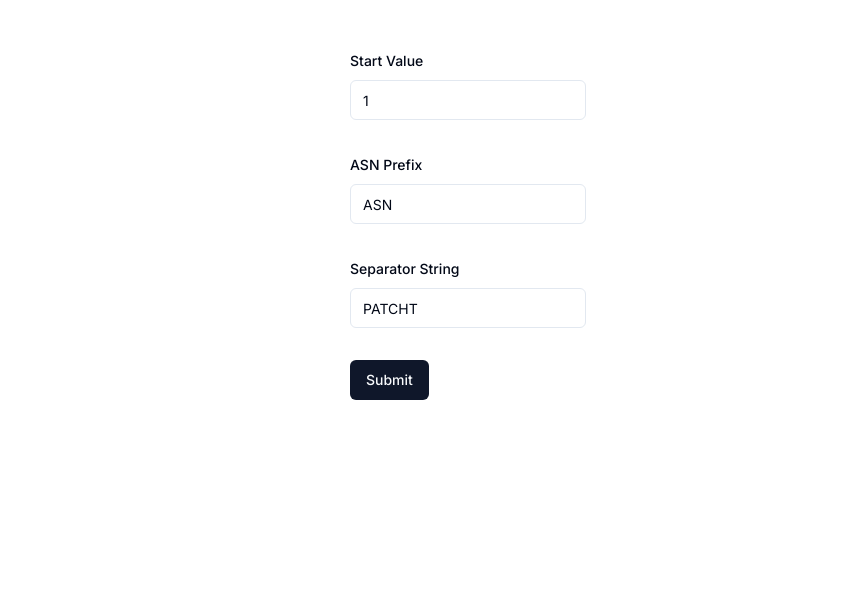
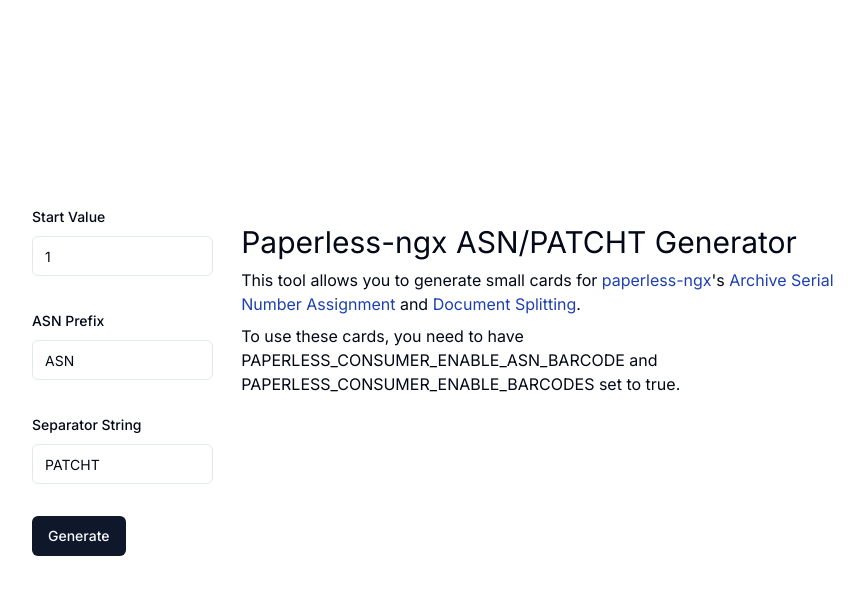
Before and after one commit to Triserden/paperfulasn, a Next.js app: page / in a window 1280 px wide. Shown: the top 594 px of the page, without its empty margins (172-1036 px from the left). Built offline with nearby package versions, Linux system fonts and the light colour scheme.

Commit message:
feat: added description text and polished looks

```diff
--- a/src/app/globals.css
+++ b/src/app/globals.css
@@ -89,4 +89,7 @@
   body {
     @apply bg-background text-foreground;
   }
+  a {
+    @apply text-blue-800
+  }
 }
--- a/src/app/page.tsx
+++ b/src/app/page.tsx
@@ -64,11 +64,12 @@
   }
 
   return (
-    <main className="flex min-h-screen flex-col items-center justify-between p-12 w-full">
+    <main className="flex min-h-screen flex-col items-center justify-center p-12 w-full ">
       {/* Input fields */}
-      <div className="print:hidden">
+      <div className="print:hidden w-3/4 align-middle ">
+        <div className="flex flex-row">
           <Form {...form}>
-          <form onSubmit={form.handleSubmit(onSubmit)} className="space-y-8">
+            <form onSubmit={form.handleSubmit(onSubmit)} className="space-y-8 mx-2">
             <FormField
               name={"startValue"}
               control={form.control}
@@ -108,15 +109,31 @@
                 </FormItem>
               )}
              />
-            <Button type="submit"> Submit</Button>
+            <Button type="submit">Generate</Button>
         </form>
           </Form>
+          <div className="p-5 w-full">
+            <h1 className="text-3xl mb-2">Paperless-ngx ASN/PATCHT Generator</h1>
+            <p>
+              This tool allows you to generate small cards for
+              <a href="https://github.com/paperless-ngx/paperless-ngx"> paperless-ngx</a>'s
+              <a href="https://docs.paperless-ngx.com/advanced_usage/#archive-serial-number-assignment"> Archive Serial
+                Number Assignment
+              </a> and
+              <a href="https://docs.paperless-ngx.com/advanced_usage/#document-splitting"> Document Splitting</a>.
+            </p>
+
+            <p className="mt-2">
+              To use these cards, you need to have PAPERLESS_CONSUMER_ENABLE_ASN_BARCODE and PAPERLESS_CONSUMER_ENABLE_BARCODES set to true.
+            </p>
+          </div>
+        </div>
       </div>
 
-    <div id={"output"} className="print mt-10 grid grid-cols-5 grid-rows-10">
+      <div className="print mt-10 grid grid-cols-5 grid-rows-10">
         {
           cards.map((value) =>
-            <div className="m-1 border-2 border-black h-fit w-fit px-2">
+              <div className="m-1 border-2 border-black h-fit px-2 ">
                 <div className="flex flex-row justify-center mt-1 ">
                   <img src={value.asnCode} width="70mm" height="70mm" alt="ASN QR Code"/>
                   <img src={value.separatorCode} width="70mm" height="70mm" alt="Separator QR Code"/>
```
Lines whose indentation alone changed are shown as unchanged.
